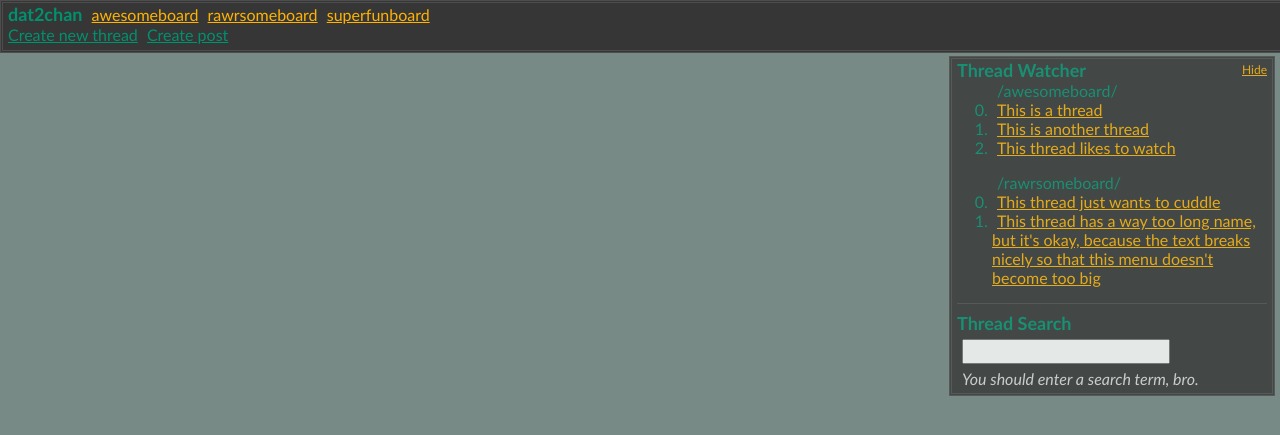
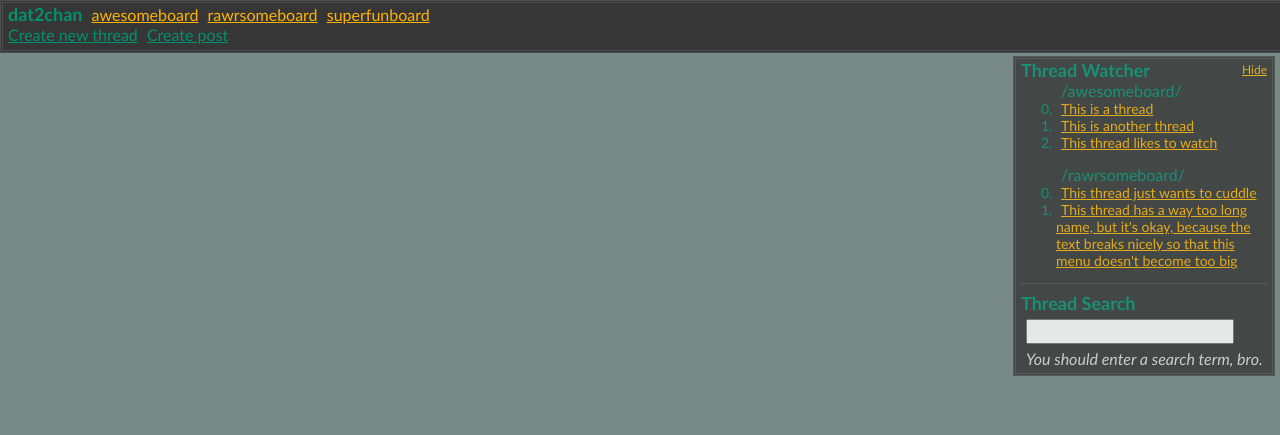
Before and after one commit to emiln/dat2chan, a PHP site: page /header.html in a window 1280 px wide. Shown: the top 435 px of the page. Run offline with PHP 8.4, Linux system fonts and the light colour scheme; some libraries are stand-ins or nearby versions; some web fonts are replaced.

Commit message:
Made the right menu more compact (again)

```diff
--- a/style.css
+++ b/style.css
@@ -115,10 +115,13 @@ div#right-menu {
   position:fixed;
   right:0px;
   top:56px;
-  width:25%;
+  width:20%;
   margin-right:5px;
   z-index: 100;
   opacity:0.8;
+}
+div#right-menu ol {
+font-size: 14px;
 }
 div#right-menu:hover {
 opacity:1;
```
